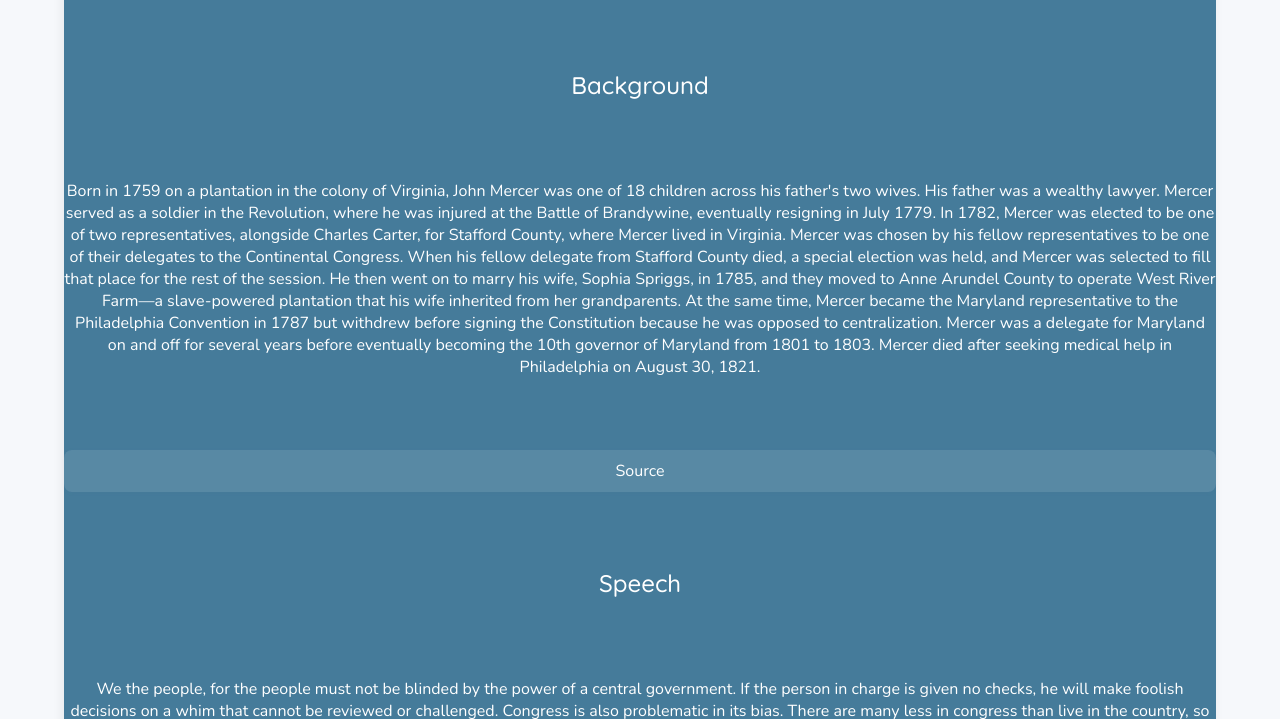
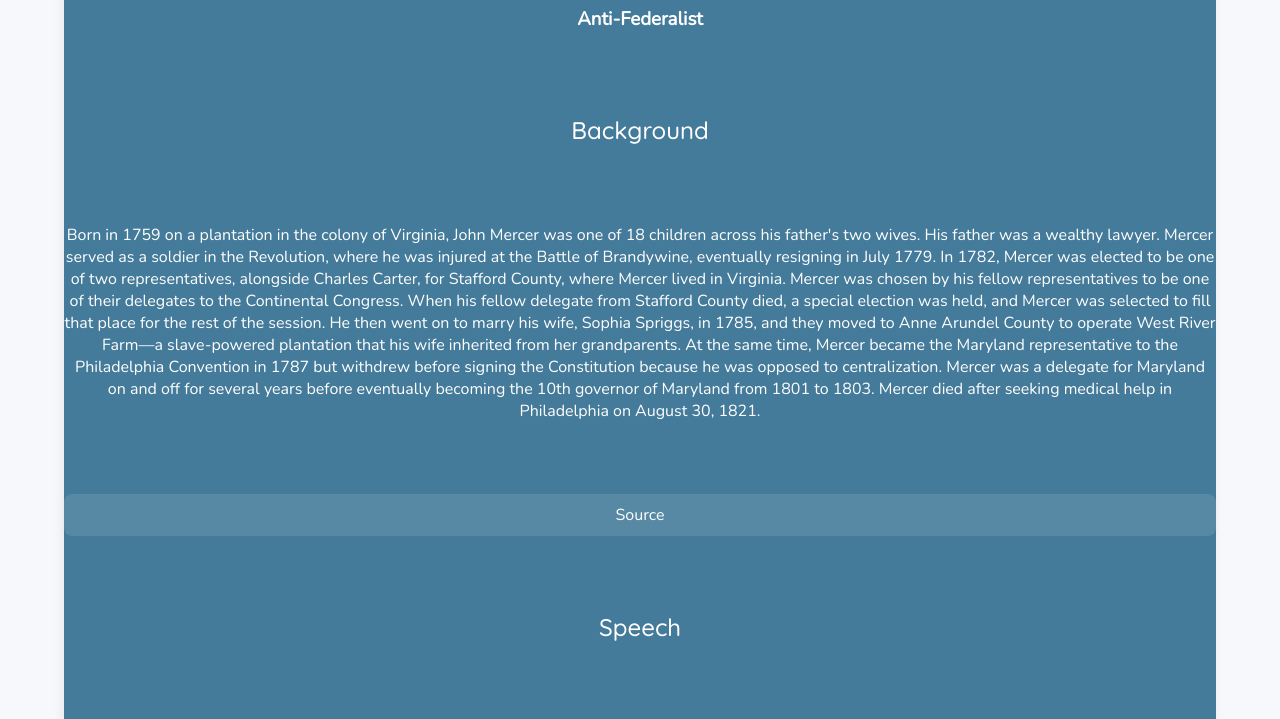
Before and after one commit to olicreater1/Ratification-debate-site, a plain HTML site: page index.html in a window 1280 px wide. Shown: the part 77-796 px from the top of the page. Drawn offline with nearby package versions, Linux system fonts and the light colour scheme.

Commit message:
slight change to text

```diff
--- a/index.html
+++ b/index.html
@@ -10,6 +10,7 @@
     <body>
         <div class="content-div">
             <h1>John Francis Mercer</h1>
+            <h3>Anti-Federalist</h3>
             <br></br>
             <h2>Background</h2>
             <br></br>
```
